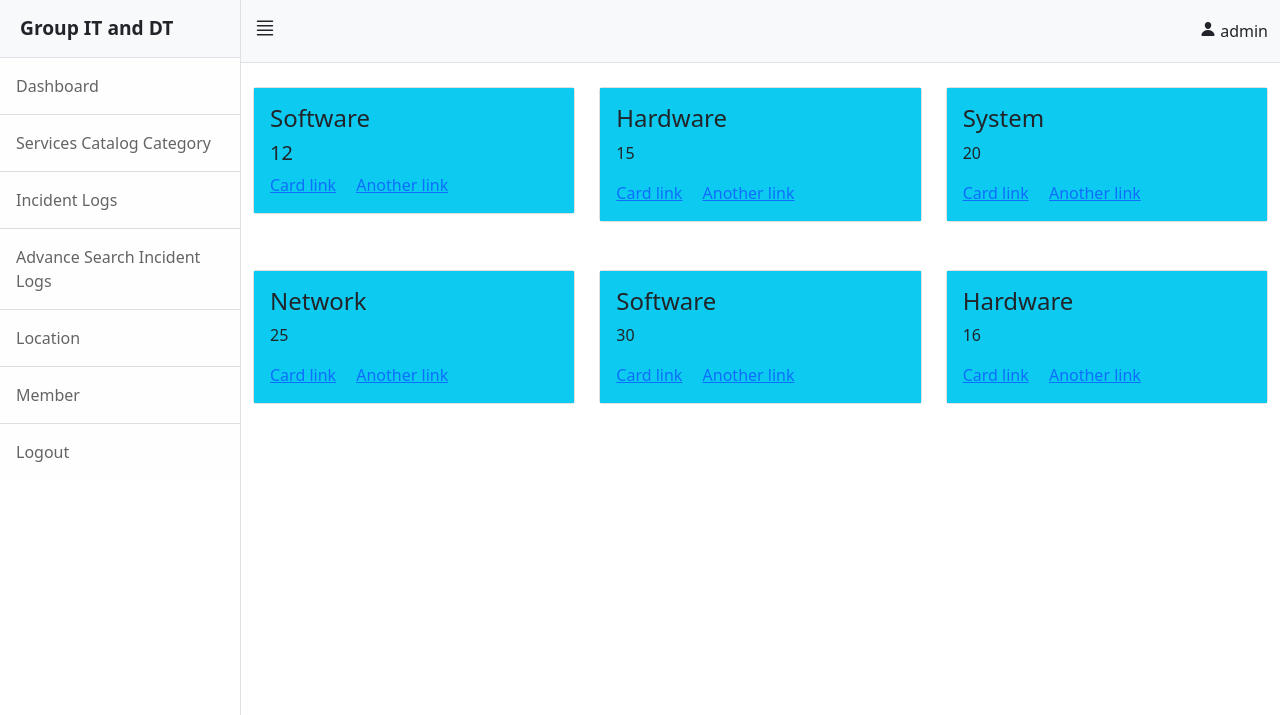
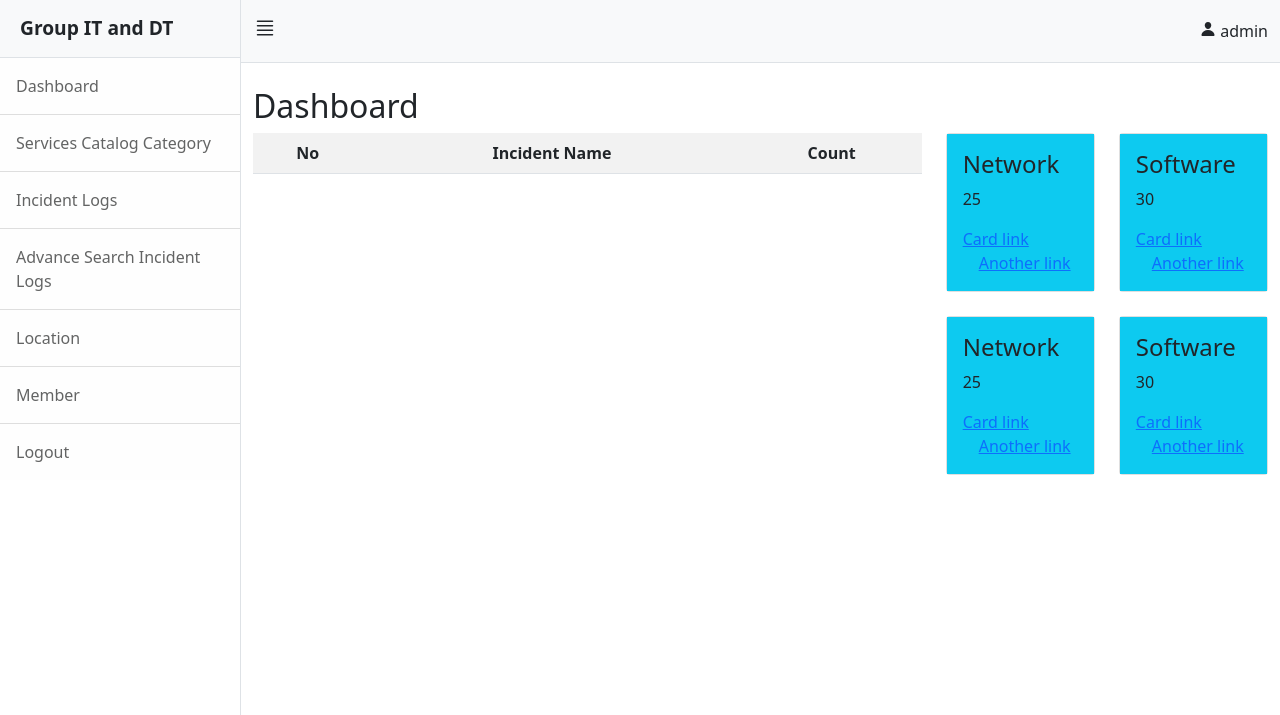
Before and after one commit to eugen3199/incident-logs-kbtc, a PHP site: page /admin/index.php in a window 1280 px wide. Shown: the top 715 px of the page. Run offline with PHP 8.4, Linux system fonts and the light colour scheme; a user stored in the database is signed in; lists and menus that the app fills with data are empty; some libraries are stand-ins or nearby versions.

Commit message:
Dashboard of ims

```diff
--- a/admin/index.php
+++ b/admin/index.php
@@ -16,50 +16,24 @@
         <!-- Page content-->
         <div class="container-fluid">
             <br>
+            <h2> Dashboard </h2>
 
             <div class="row">
-                <div class="col-md-4 col-xs-12">
-                    <div class="card">
-                        <div class="card-body bg-info">
-                            <h4 class="card-title">Software</h4>
-                            <h5 class="card-text"><i class="fa-brands fa-uncharted"></i>12</h5>
-                            <a href="#" class="card-link">Card link</a>
-                            <a href="#" class="card-link">Another link</a>
-                        </div>
-                    </div>
-                </div>
+                <div class="col-md-8">
+                <table class="table table-striped text">
 
-                <div class="col-md-4 col-xs-12">
-                    <div class="card">
-                        <div class="card-body bg-info">
-                            <h4 class="card-title">Hardware</h4>
-                            <p class="card-text">15</p>
-                            <a href="#" class="card-link">Card link</a>
-                            <a href="#" class="card-link">Another link</a>
-                        </div>
-                    </div>
-                </div>
-
-                <div class="col-md-4 col-xs-12">
-                    <div class="card">
-                        <div class="card-body bg-info">
-                            <h4 class="card-title">System</h4>
-                            <p class="card-text">20</p>
-                            <a href="#" class="card-link">Card link</a>
-                            <a href="#" class="card-link">Another link</a>
-                        </div>
-                    </div>
-                </div>
-
-
-
+                            <tr>
+                                <th class="text-center">No</th>
+                                <th class="text-center">Incident Name</th>
+                                <th class="text-center">Count</th>
+                            </tr>
+                </table>
 
                 </div>
 
-            <br> <br>
-
+                <div class="col-md-4">
                     <div class="row">
-            <div class="col-md-4 col-xs-12">
+                       <div class="col-md-6">
                             <div class="card">
                                 <div class="card-body bg-info">
                                     <h4 class="card-title">Network</h4>
@@ -70,7 +44,8 @@
                             </div>
                         </div>
 
-                <div class="col-md-4 col-xs-12">
+
+                        <div class="col-md-6">
                             <div class="card">
                                 <div class="card-body bg-info">
                                     <h4 class="card-title">Software</h4>
@@ -80,20 +55,37 @@
                                 </div>
                             </div>
                         </div>
+                    </div>
+                    <br>
 
-                 <div class="col-md-4 col-xs-12">
+                    <div class="row">
+                       <div class="col-md-6">
                             <div class="card">
                                 <div class="card-body bg-info">
-                            <h4 class="card-title">Hardware</h4>
-                            <p class="card-text">16</p>
+                                    <h4 class="card-title">Network</h4>
+                                    <p class="card-text">25</p>
+                                    <a href="#" class="card-link">Card link</a>
+                                    <a href="#" class="card-link">Another link</a>
+                                </div>
+                            </div>
+                        </div>
+
+
+                        <div class="col-md-6">
+                            <div class="card">
+                                <div class="card-body bg-info">
+                                    <h4 class="card-title">Software</h4>
+                                    <p class="card-text">30</p>
                                     <a href="#" class="card-link">Card link</a>
                                     <a href="#" class="card-link">Another link</a>
                                 </div>
                             </div>
                         </div>
                     </div>
+                </div>
+            </div>
 
-        </div>
+
 </div>
 </div>
 
```
Lines whose indentation alone changed are shown as unchanged.
